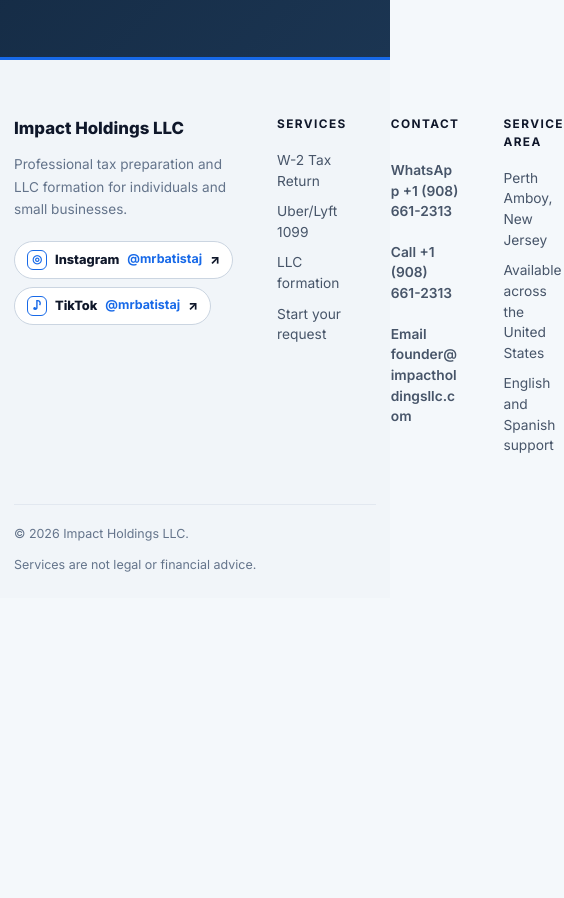
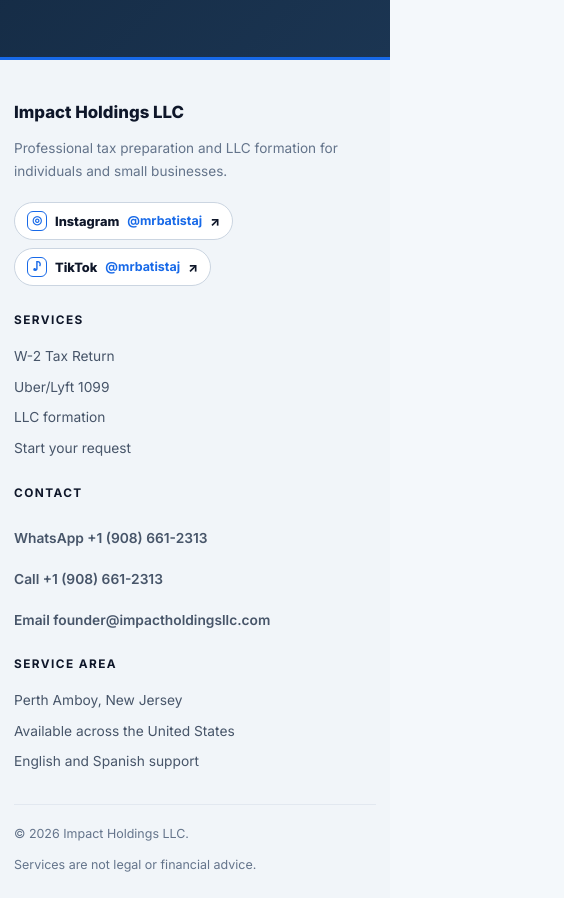
Before and after one commit to impactlabsglobal/impact-holdings-website, a plain HTML site: page index.html in a window 390 px wide. Shown: the part 3156-4054 px from the top of the page, 564 px wide, since content can reach past the window. Before the commit the page ends 3754 px from the top, so only its background shows below. Drawn offline with Linux system fonts and the light colour scheme; a script that the page names is missing.

Commit message:
Footer responsive fix: 1 col on phones, 2 cols on tablets (rule was overridden by later 4-col rule); minmax tracks + html overflow-x hidden to kill horizontal overflow

```diff
--- a/index.html
+++ b/index.html
@@ -26,6 +26,7 @@
 
     *{box-sizing:border-box;margin:0;padding:0}
     html{scroll-behavior:smooth;-webkit-text-size-adjust:100%;text-size-adjust:100%}
+    html{overflow-x:hidden}
     body{font-family:Inter,system-ui,-apple-system,BlinkMacSystemFont,"Segoe UI",sans-serif;background:var(--soft);color:var(--ink);line-height:1.5;overflow-x:hidden}
     a{color:inherit;text-decoration:none}
     button,input,select,textarea{font:inherit}
@@ -381,7 +382,7 @@
 
     /* Elegant footer — light, refined, Stripe-inspired */
     footer{background:#f1f5f9;border-top:3px solid var(--blue);padding:56px 0 0;color:#334155}
-    .footer-grid{grid-template-columns:1.35fr 1fr 1fr 1fr;gap:44px;padding-bottom:48px}
+    .footer-grid{grid-template-columns:minmax(0,1.35fr) minmax(0,1fr) minmax(0,1fr) minmax(0,1fr);gap:44px;padding-bottom:48px}
     .footer-brand{font-size:1.05rem;margin-bottom:12px;color:#0f172a}
     .footer-copy{font-size:.85rem;line-height:1.65;color:#64748b;max-width:340px}
     .footer-column h3{font-size:.74rem;font-weight:700;letter-spacing:.12em;text-transform:uppercase;color:#0f172a;margin-bottom:16px}
@@ -397,6 +398,10 @@
     .footer-social-button strong{color:var(--blue)}
     .social-mark{border-color:var(--blue);color:var(--blue)}
     .footer-bottom{display:flex;justify-content:space-between;align-items:center;gap:12px;flex-wrap:wrap;margin-top:0;padding:20px 0 24px;border-top:1px solid #e2e8f0;font-size:.78rem;color:#64748b}
+    /* Footer responsive fix (2026-11-26): these rules must sit AFTER the 4-column .footer-grid above, or that rule overrides them on phones/tablets */
+    .footer-grid>div{min-width:0}
+    @media(max-width:900px) and (min-width:561px){.footer-grid{grid-template-columns:repeat(2,minmax(0,1fr));gap:28px;padding-bottom:36px}.footer-grid>div:first-child{grid-column:1/-1}}
+    @media(max-width:560px){.footer-grid{grid-template-columns:minmax(0,1fr);gap:26px;padding-bottom:32px}footer{padding-top:40px}.footer-contact a{overflow-wrap:anywhere;word-break:break-word}.footer-social-button{max-width:100%}}
 
 </style>
 </head>
```
